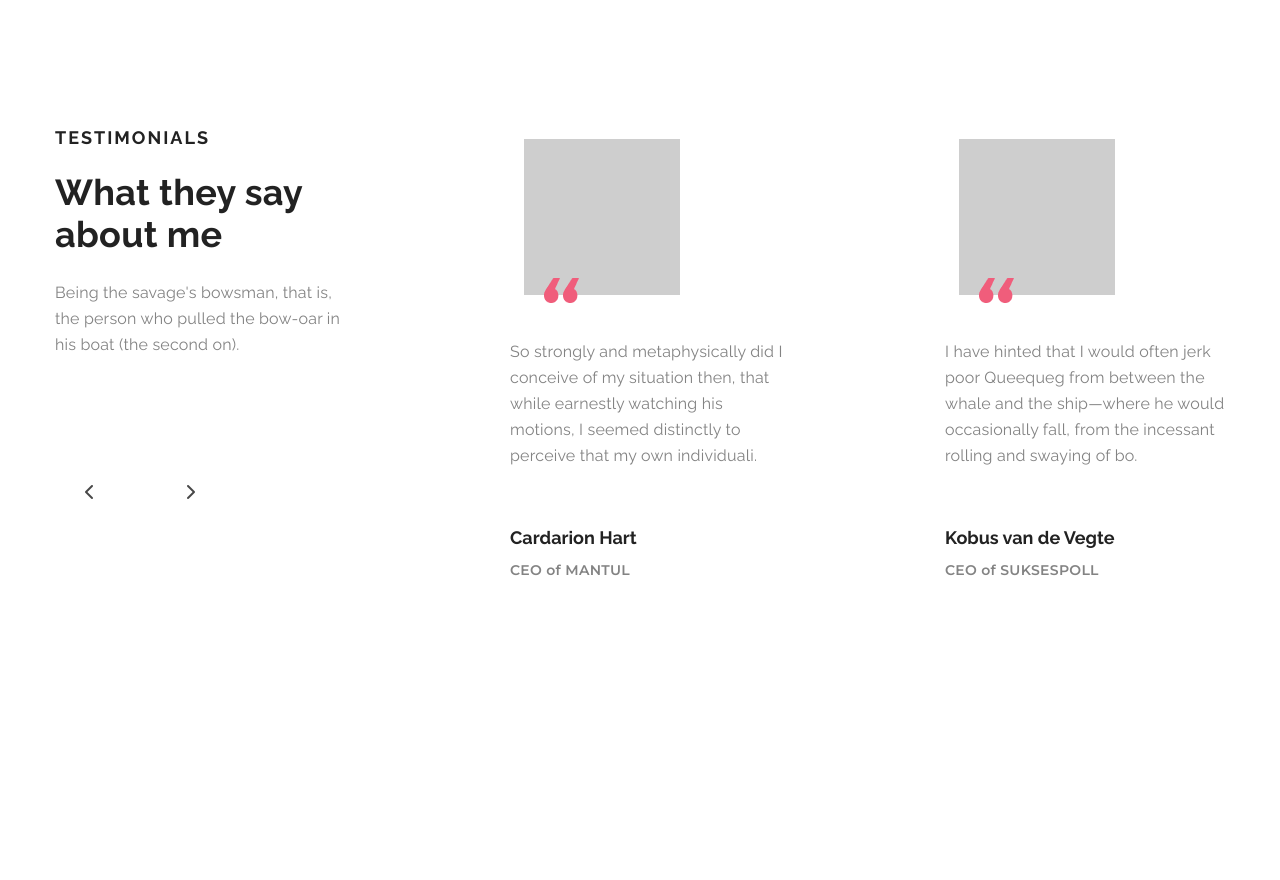
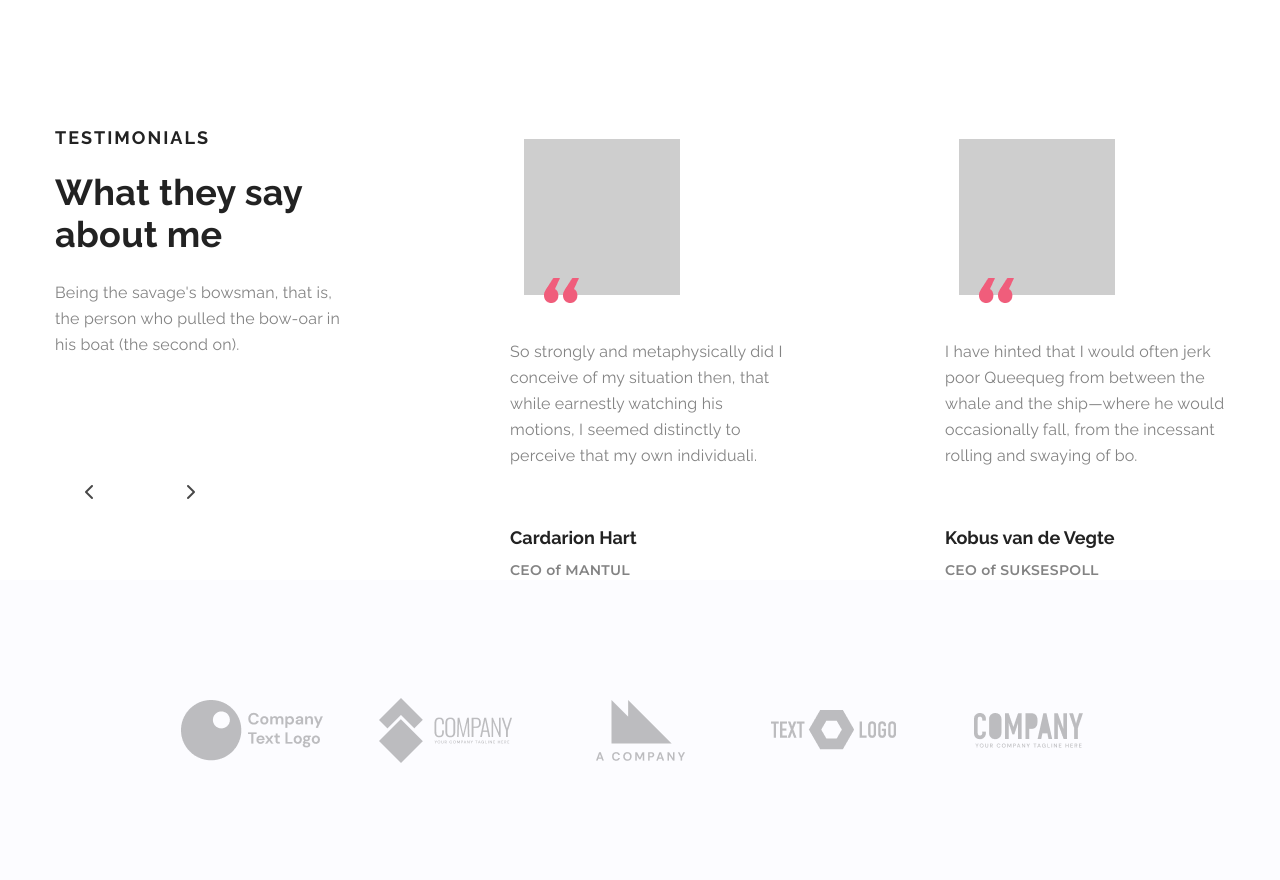
Before and after one commit to ajoy-code-dreamer/personal-portfolio-2, a plain HTML site: page index.html in a window 1280 px wide. Shown: the part 3302-4182 px from the top of the page. Before the commit the page ends 3882 px from the top, so only its background shows below. Drawn offline with Linux system fonts and the light colour scheme.

Commit message:
added branding section design

```diff
--- a/css/style.css
+++ b/css/style.css
@@ -546,11 +546,29 @@ nav {
 
 /* =============== testimonials section css end here ================= */
 
-/* =============== section css start here ================= */
-/* =============== section css end here ================= */
+/* =============== branding section css start here ================= */
+#branding {
+  padding: 100px 0;
+  background-color: #fcfcff;
+}
+.branding_item_wrapper {
+  display: grid;
+  grid-template-columns: repeat(5, auto);
+  align-items: center;
+  justify-content: center;
+  gap: 32px;
+}
+.branding_item {
+  width: 162px;
+  height: 100px;
+  overflow: hidden;
+  object-fit: cover;
+}
+.branding_item img {
+  width: 100%;
+  height: 100%;
+}
+/* =============== branding section css end here ================= */
 
 /* =============== section css start here ================= */
 /* =============== section css end here ================= */
-
-/* =============== section css start here ================= */
-/* =============== section css end here ================= */
--- a/index.html
+++ b/index.html
@@ -271,8 +271,39 @@
     </section>
     <!-- ==================== testimonials section end here ====================== -->
 
-    <!-- ==================== section start here ====================== -->
-    <!-- ==================== section end here ====================== -->
+    <!-- ==================== branding section start here ====================== -->
+    <section id="branding">
+      <div class="container">
+        <div class="branding_item_wrapper">
+          <div class="branding_item">
+            <picture>
+              <img src="./images/brading_logo_1.png" alt="logo" />
+            </picture>
+          </div>
+          <div class="branding_item">
+            <picture>
+              <img src="./images/brading_logo_2.png" alt="logo" />
+            </picture>
+          </div>
+          <div class="branding_item">
+            <picture>
+              <img src="./images/brading_logo_3.png" alt="logo" />
+            </picture>
+          </div>
+          <div class="branding_item">
+            <picture>
+              <img src="./images/brading_logo_4.png" alt="logo" />
+            </picture>
+          </div>
+          <div class="branding_item">
+            <picture>
+              <img src="./images/brading_logo_5.png" alt="logo" />
+            </picture>
+          </div>
+        </div>
+      </div>
+    </section>
+    <!-- ==================== branding section end here ====================== -->
 
     <!-- ==================== section start here ====================== -->
     <!-- ==================== section end here ====================== -->
```
Also changed, not shown: images/brading_logo_1.png (added), images/brading_logo_2.png (added), images/brading_logo_3.png (added), images/brading_logo_4.png (added), images/brading_logo_5.png (added).
